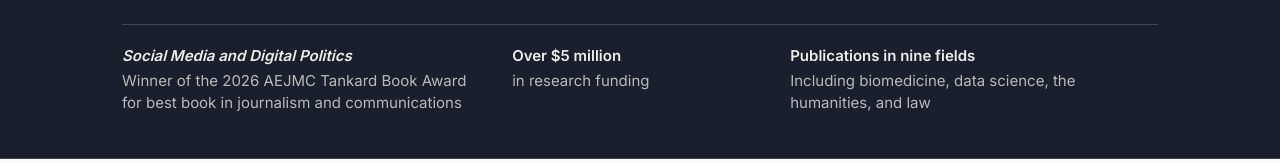
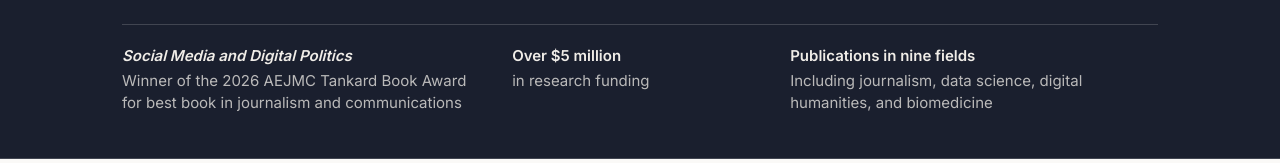
Before and after one commit to Jmslee/Jmslee.github.io, a plain HTML site: page index.html in a window 1280 px wide. Shown: the part 420-583 px from the top of the page. Drawn offline with nearby package versions, Linux system fonts and the light colour scheme.

Commit message:
Reorder publication fields on the homepage

```diff
--- a/index.html
+++ b/index.html
@@ -242,7 +242,7 @@
         </li>
         <li>
           <strong>Publications in nine fields</strong>
-          <span>Including biomedicine, data science, the humanities, and law</span>
+          <span>Including journalism, data science, digital humanities, and biomedicine</span>
         </li>
       </ul>
     </div>
```
